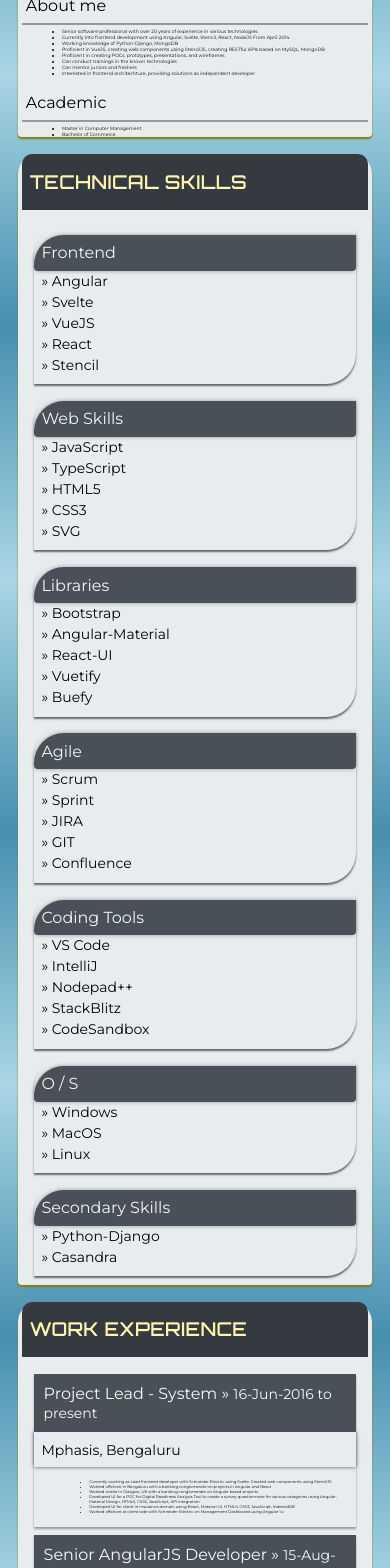
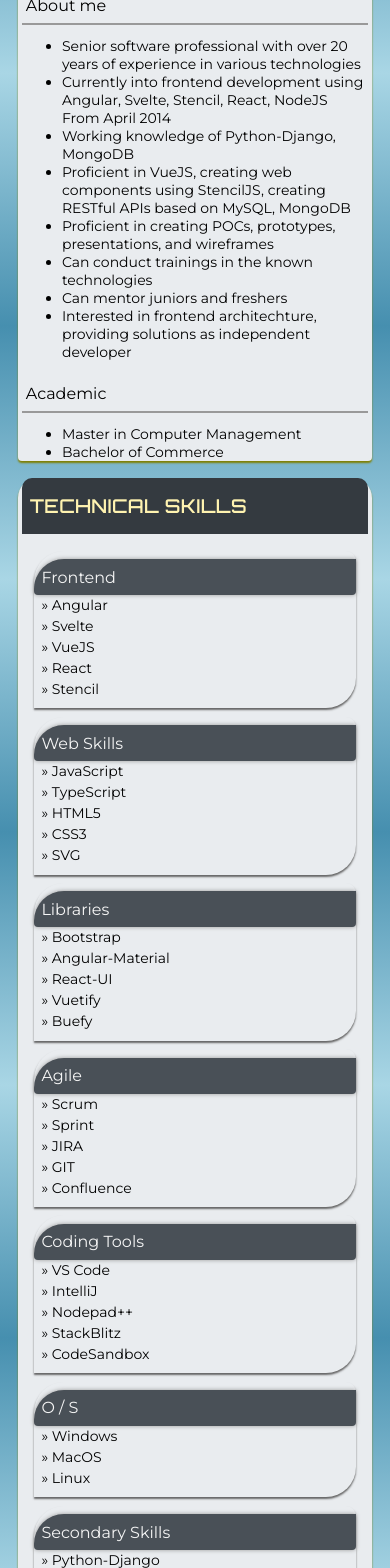
Before and after one commit to srikantgudi/srikantgudi.github.io, a Svelte app: page / in a window 390 px wide. Shown: the part 180-1748 px from the top of the page. Built offline with nearby package versions, Linux system fonts and the light colour scheme; a web font is replaced by a local one.

Commit message:
Modified layout

```diff
--- a/public/global.css
+++ b/public/global.css
@@ -81,6 +81,9 @@
     .content {
         margin: 0;
     }
+    .content-text {
+        font-size: 14px;
+    }
     .resume-section {
         margin: 0 10px;
         padding: 0;
--- a/src/WorkHistory.svelte
+++ b/src/WorkHistory.svelte
@@ -140,6 +140,9 @@
     padding-left: 2vw;
   }
   @media screen and (max-width: 639px) {
+    .details {
+      font-size: 14px;
+    }
   }
 </style>
 
```
